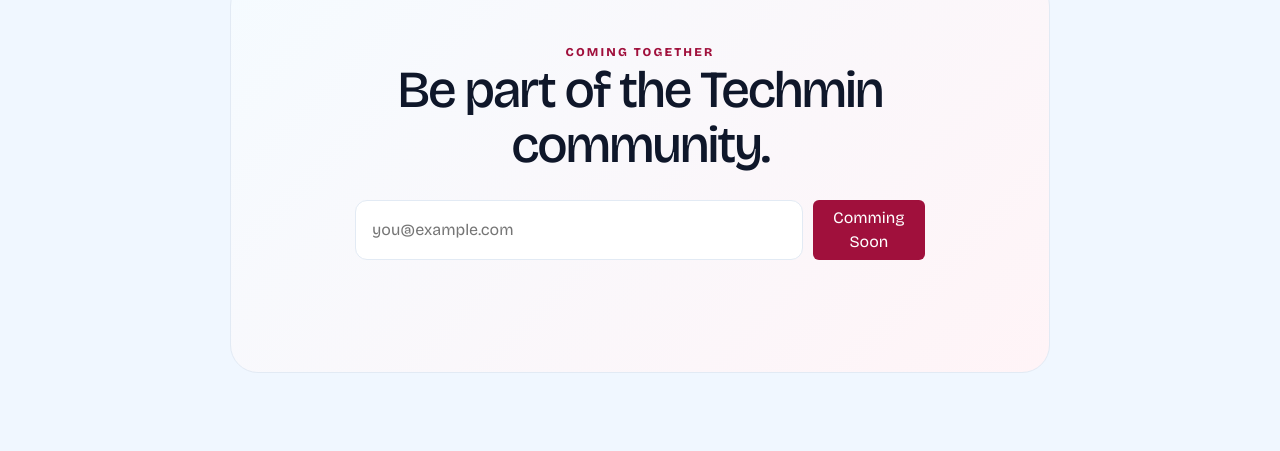
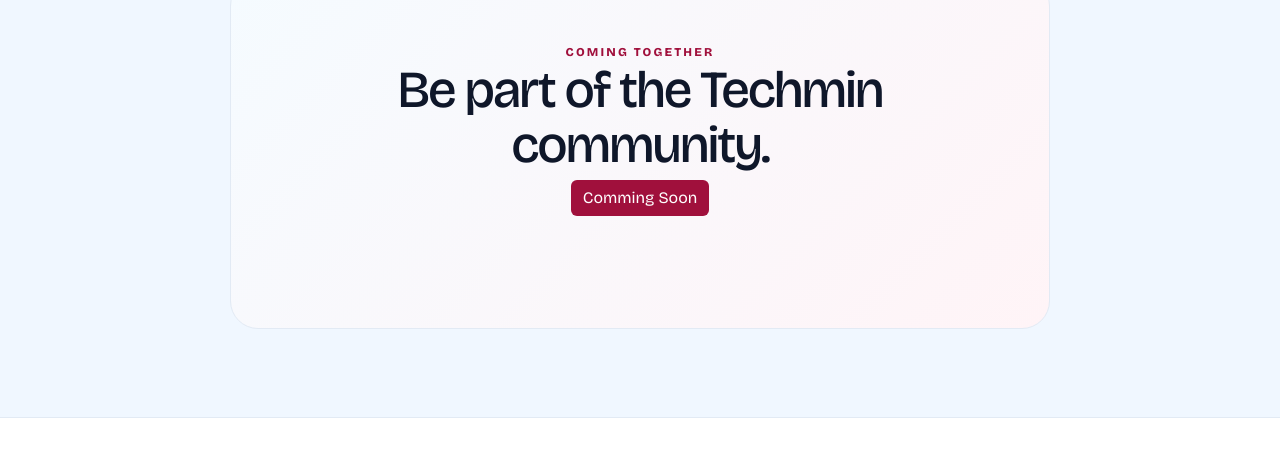
Before and after one commit to Oluwasemiloreee/Techmin, a website: page community.html in a window 1280 px wide. Shown: the part 1717-2168 px from the top of the page. Drawn offline with nearby package versions, Linux system fonts and the light colour scheme.

Commit message:
Update community.html

```diff
--- a/community.html
+++ b/community.html
@@ -87,10 +87,12 @@
                 <div class="join-card"><span class="eyebrow">COMING TOGETHER</span>
                     <h2>Be part of the Techmin community.</h2>
                     <!-- <p>Enter your email to receive the community invitation and upcoming announcements.</p> -->
-                    <form class="inline-form" data-form-type="community"><label class="visually-hidden"
+                    <!-- <form class="inline-form" data-form-type="community"><label class="visually-hidden"
                             for="community-email">Email address</label><input id="community-email" name="email"
                             type="email" placeholder="you@example.com" required><button class="btn btn-danger"
-                            type="submit">Comming Soon</button></form>
+                            type="submit">Comming Soon</button></form> -->
+                        <button class="btn btn-danger"
+                            type="submit">Comming Soon</button>
                     <p class="form-status" aria-live="polite"></p>
                 </div>
             </div>
```
